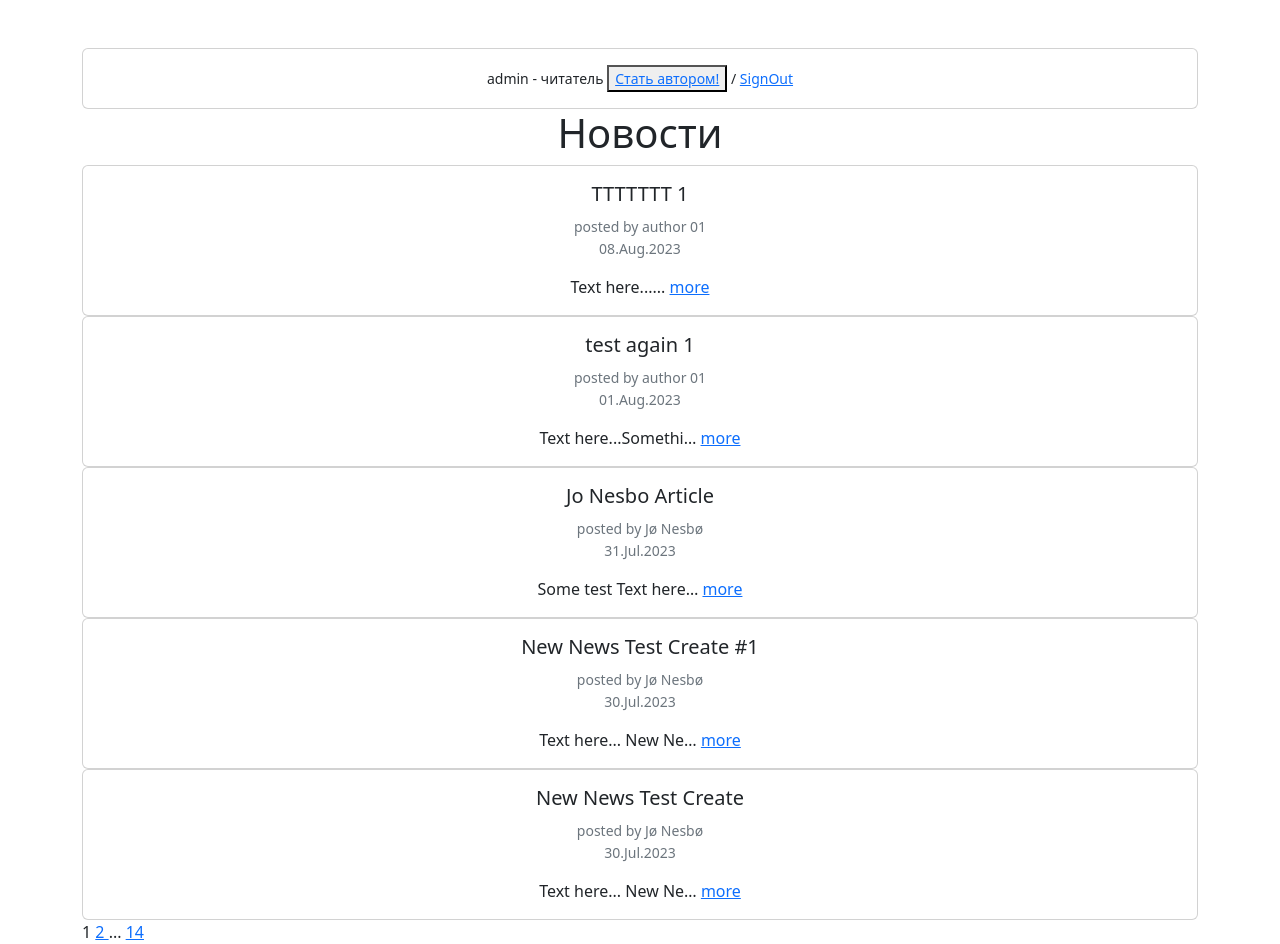
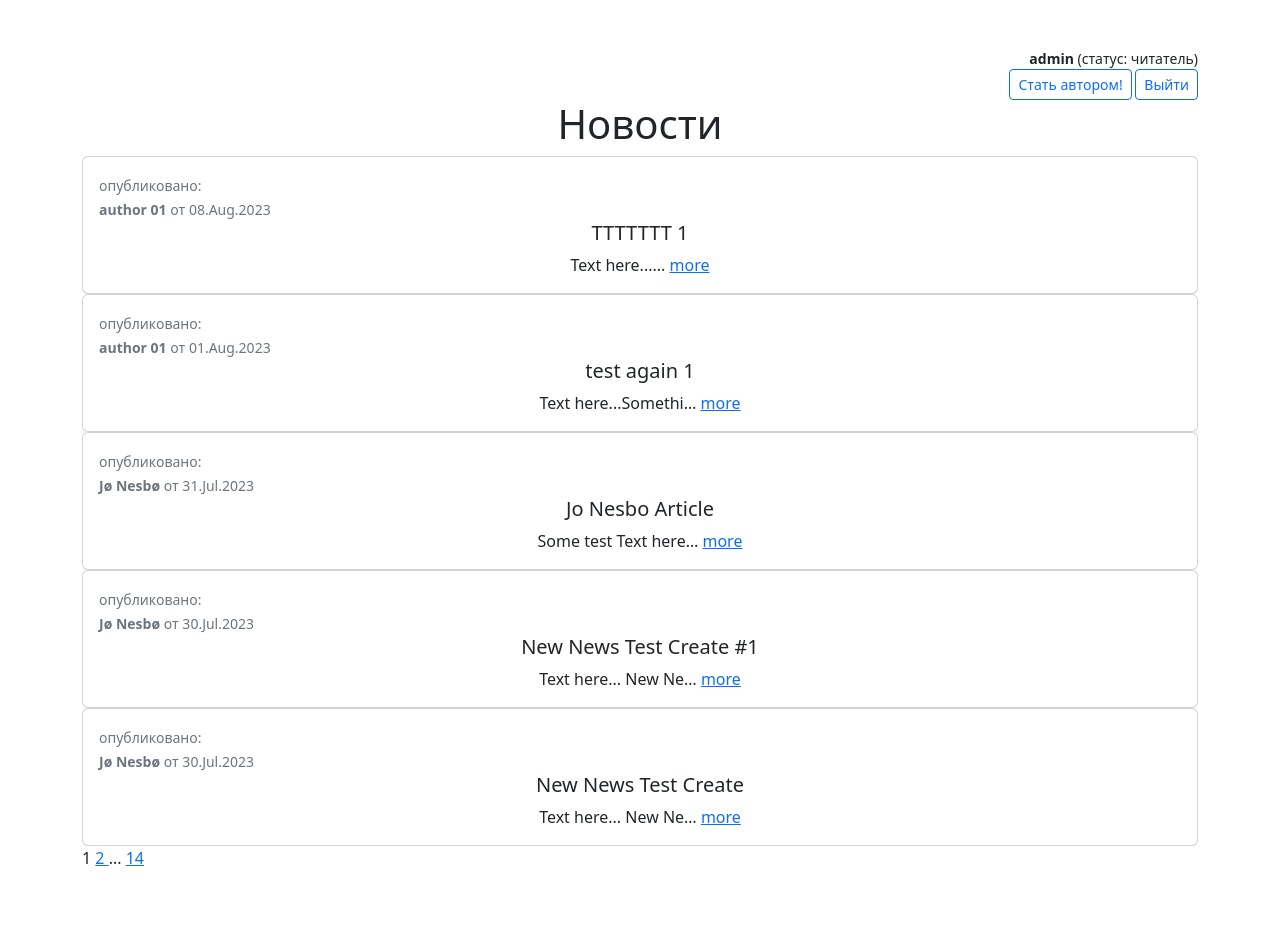
Before and after one commit to aleksanderjster/NewsPaper, a Django app: page /news/ in a window 1280 px wide. Shown: the part 56-1000 px from the top of the page. After the commit the page ends 922 px from the top, so only its background shows below. Run offline with Django 4.2, Linux system fonts and the light colour scheme; a user stored in the database is signed in; data comes from the database, SQL or seed files in the repository; both versions use the stored data as it was after the commit; some libraries are stand-ins or nearby versions.

Commit message:
style updated

```diff
--- a/templates/posts.html
+++ b/templates/posts.html
@@ -12,42 +12,21 @@
 <!-- В контенте на странице мы выводим все новости -->
 {% block content %}
 
-<div class='card small'>
-    {% if not request.user.is_authenticated %}
-        <div class='card-body'> Неавторизованный читатель / <a href="{% url 'account_login' %}">Войти</a></div>
-    {% elif is_not_author %}
-        <div class='card-body'> {{ request.user.username }} - читатель <button> <a href={% url 'upgrade' %}> Стать автором!</a> </button> / <a href="{% url 'account_logout' %}">SignOut</a></div>
-    {% else %}
-        <div class='card-body'> {{ request.user.username }} - автор / <a href="{% url 'account_logout' %}">Выйти</a></div>
-    {% endif %}
-</div>
+{% include 'snippet_user_info.html' %}
 
 <h1>
     {{ page_caption }}
 </h1>
 
-{% comment %} {% if page_extra == 'search' %}
- {# Добавляем форму, которая объединяет набор полей, которые будут отправляться в запросе #}
-<form action="" method="get">
-    {# Переменная, которую мы передали через контекст, может сгенерировать нам форму с полями #}
-    {{ filterset.form.as_p }}
-    {# Добавим кнопку отправки данных формы #}
-    <input type="submit" value="Искать" />
-</form>
-{% endif %} {% endcomment %}
-
 {% for post in page_obj %}
 <div class="card">
     <div class="card-body">
+
+        {% include 'snippet_publication_info.html' %}
+
         <h5 class="card-title">
             {{ post.title|censor }}
         </h5>
-        <span class="text-muted small">
-            posted by {{ post.author.user.username }}
-            <p>
-                {{ post.publication_date|date:'d.M.Y' }}
-            </p>
-        </span>
 
         <p class="card-text">
             {% with post_preview=post.preview|censor %}
--- /dev/null
+++ b/templates/snippet_publication_info.html
@@ -0,0 +1,7 @@
+<div class="text-sm-start">
+    <small class='card-subtitle text-secondary'>
+        опубликовано:<br> <span class='fw-bold'> {{ post.author.user.username }}</span> от
+
+            {{ post.publication_date|date:'d.M.Y' }}
+    </small>
+</div>
--- /dev/null
+++ b/templates/snippet_user_info.html
@@ -0,0 +1,18 @@
+<div class='small text-end'>
+    {% if not request.user.is_authenticated %}
+        <div class='card-body'> <span class='fw-bold'>Неавторизованный</span> (статус: читатель) <br>
+            <a class='btn btn-sm btn-outline-primary' href="{% url 'account_login' %}">
+                Войти
+            </a>
+        </div>
+    {% elif is_not_author %}
+        <div class='card-body'> <span class='fw-bold'>{{ request.user.username }}</span> (статус: читатель)<br>
+            <a class='btn btn-sm btn-outline-primary' href={% url 'upgrade' %}> Стать автором!</a><span/>
+            <a class='btn btn-sm btn-outline-primary' href="{% url 'account_logout' %}">Выйти</a>
+        </div>
+    {% else %}
+        <div class='card-body'> {{ request.user.username }} (статус: автор)<br>
+            <a class='btn btn-sm btn-outline-primary' href="{% url 'account_logout' %}">Выйти</a>
+        </div>
+    {% endif %}
+</div>
```
Also changed, not shown: other parts of templates/posts.html (+2 -36 lines), templates/post.html (+3 -10 lines), templates/post_search.html (+13 -59 lines), templates/snippet_pagination.html (added, +37 -0 lines), db.sqlite3.
